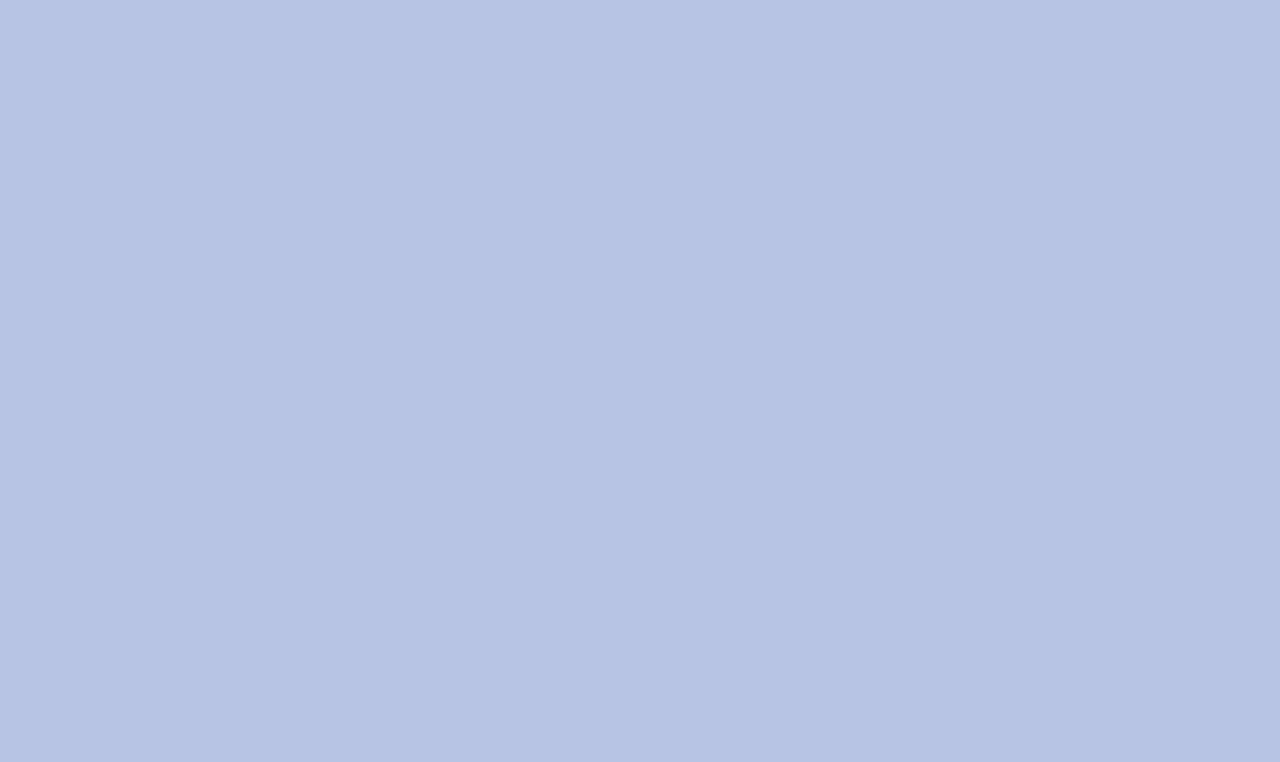
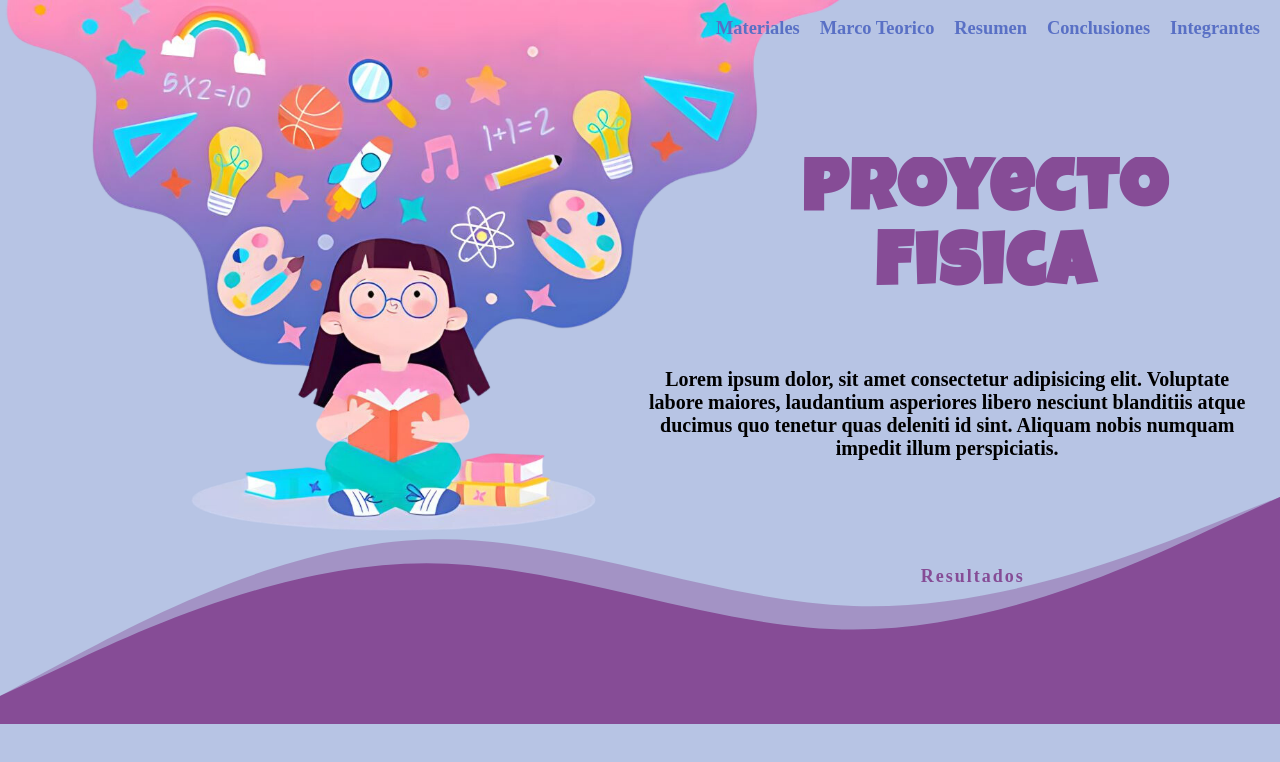
Before and after one commit to PauSanchezzz/FisicaFront-end, a React (Vite) app: page /home in a window 1280 px wide. Before the commit this address had no page. Shown: the top 762 px of the page. Built offline with nearby package versions, Linux system fonts and the light colour scheme; a web font is replaced by a local one.

Commit message:
home button is added

```diff
--- a/src/App.jsx
+++ b/src/App.jsx
@@ -8,7 +8,7 @@ function App() {
   return (
     <>
       <Routes>
-        <Route path="/" element={<Home />} />
+        <Route path="/home" element={<Home />} />
         <Route path="/members" element={<Members />} />
         <Route path="/theoretical" element={<Theoretical />} />
         <Route path="/abstract" element={<Abstract />} />
--- a/src/index.css
+++ b/src/index.css
@@ -23,7 +23,7 @@ body {
 
 .btn-results {
   position: absolute;
-  top: 74%;
+  top: 72%;
   left: 76%;
   transform: translate(-50%, -50%);
   z-index: 8;
@@ -111,7 +111,7 @@ body {
   white-space: pre-line;
   text-align: center;
   top: 46%;
-  left: 56%;
+  left: 50%;
   padding: 0 2% 0 0;
   font-size: 20px;
 }
@@ -286,3 +286,10 @@ body {
   top: 67%;
   left: 81%;
 }
+.btn-casa{
+  z-index: 9;
+  position: fixed;
+  top:1% ;
+  left: 0.5%;
+  width: 4%;
+}
--- a/src/pages/Abstract.jsx
+++ b/src/pages/Abstract.jsx
@@ -1,5 +1,6 @@
 import { Header } from "../components/Header";
 import { Footer } from "../components/Footer";
+import { HomeButton } from "../components/HomeButton";
 export function Abstract() {
   return (
     <>
@@ -19,6 +20,7 @@ export function Abstract() {
       <section className="section_image-resu">
         <img className="image-resu" src="/public/resumen5.png" alt="" />
       </section>
+      <HomeButton />
       <Footer />
     </>
   );
--- a/src/pages/Conclusions.jsx
+++ b/src/pages/Conclusions.jsx
@@ -1,5 +1,6 @@
 import { Header } from "../components/Header";
 import { Footer } from "../components/Footer";
+import { HomeButton } from "../components/HomeButton";
 export function Conclusions() {
   return (
     <>
@@ -22,6 +23,7 @@ export function Conclusions() {
           alt=""
         />
       </section>
+      <HomeButton />
       <Footer />
     </>
   );
--- a/src/pages/Home.jsx
+++ b/src/pages/Home.jsx
@@ -15,7 +15,9 @@ export function Home() {
           impedit illum perspiciatis.
         </p>
       </article>
-
+      <section className="btn-results">
+        <a href="#">Resultados</a>
+      </section>
       <section className="section_image">
         <img className="image-index" src="/img3.png" alt="" />
       </section>
--- a/src/pages/Members.jsx
+++ b/src/pages/Members.jsx
@@ -1,5 +1,6 @@
 import { Header } from "../components/Header";
 import { Footer } from "../components/Footer";
+import { HomeButton } from "../components/HomeButton";
 export function Members() {
   return (
     <>
@@ -7,7 +8,6 @@ export function Members() {
       <section className="title-members">
         <h1>Integrantes</h1>
       </section>
-
       <section className="image-members">
         <img className="member" src="./public/foto1.jpg" alt="" />
         <p className="memeber-text name-one">Daniel García Romero</p>
@@ -20,6 +20,7 @@ export function Members() {
         <img className="member" src="./public/foto1.jpg" alt="" />
         <p className="memeber-text name-four">Paula Andrea Sánchez Torres</p>
       </section>
+      <HomeButton />
       <Footer />
     </>
   );
--- a/src/pages/Theoretical.jsx
+++ b/src/pages/Theoretical.jsx
@@ -1,5 +1,6 @@
 import { Header } from "../components/Header";
 import { Footer } from "../components/Footer";
+import { HomeButton } from "../components/HomeButton";
 export function Theoretical() {
   return (
     <>
@@ -18,6 +19,7 @@ export function Theoretical() {
       <section className="section_image-marTeorico">
         <img className="image-marTeorico" src="/marTeorico.png" alt="" />
       </section>
+      <HomeButton />
       <Footer />
     </>
   );
```
